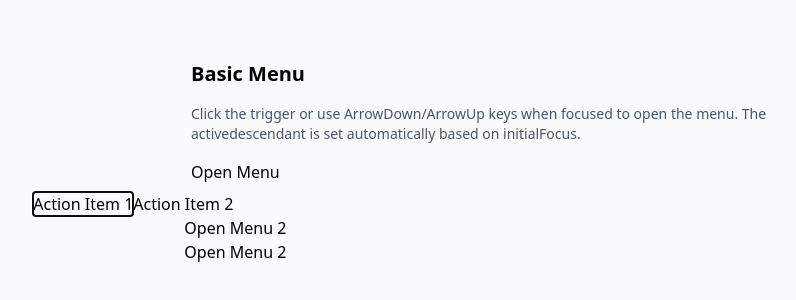
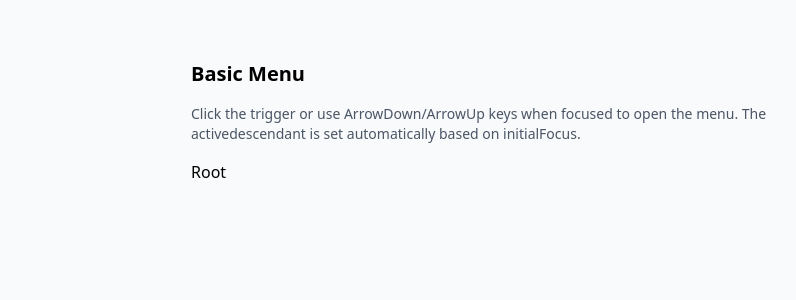
Before and after one commit to dev-hobin/component-workbook, a React (Vite) app: page / in a window 1280 px wide. Shown: the part 278-578 px from the top of the page, without its empty margins (113-909 px from the left). Built offline with nearby package versions, Linux system fonts and the light colour scheme.

Commit message:
feat: 최상위 루트만 컨트롤드

```diff
--- a/src/components/menu/examples.tsx
+++ b/src/components/menu/examples.tsx
@@ -1,5 +1,4 @@
-import { useState } from 'react'
-import Menu from '.'
+import NestedMenu from './nested'
 
 export function UncontrolledExample() {
   return (
@@ -12,275 +11,247 @@ export function UncontrolledExample() {
             the menu. The activedescendant is set automatically based on
             initialFocus.
           </p>
-          <Menu.Root defaultOpen>
-            <Menu.Trigger>Open Menu</Menu.Trigger>
-            <Menu.Portal>
-              <Menu.Positioner offset={8}>
-                <Menu.PositionerArrow />
-                <Menu.Content>
-                  <Menu.ActionItem value="item-1">
-                    Action Item 1
-                  </Menu.ActionItem>
-                  <Menu.ActionItem value="item-2">
-                    Action Item 2
-                  </Menu.ActionItem>
-                  <Menu.Root>
-                    <Menu.SubTrigger className="w-full">
-                      Open Menu 2
-                    </Menu.SubTrigger>
-                    <Menu.Portal>
-                      <Menu.Positioner offset={8} placement="right">
-                        <Menu.PositionerArrow />
-                        <Menu.SubContent>
-                          <Menu.ActionItem value="item-1">
-                            Action Item 1
-                          </Menu.ActionItem>
-                          <Menu.ActionItem value="item-2">
-                            Action Item 2
-                          </Menu.ActionItem>
-                          <Menu.ActionItem value="item-3">
-                            Action Item 3
-                          </Menu.ActionItem>
-                        </Menu.SubContent>
-                      </Menu.Positioner>
-                    </Menu.Portal>
-                  </Menu.Root>
-                  <Menu.Root>
-                    <Menu.SubTrigger className="w-full">
-                      Open Menu 2
-                    </Menu.SubTrigger>
-                    <Menu.Portal>
-                      <Menu.Positioner offset={8} placement="right">
-                        <Menu.PositionerArrow />
-                        <Menu.SubContent>
-                          <Menu.ActionItem value="item-1">
-                            Action Item 1
-                          </Menu.ActionItem>
-                          <Menu.ActionItem value="item-2">
-                            Action Item 2
-                          </Menu.ActionItem>
-                          <Menu.ActionItem value="item-3">
-                            Action Item 3
-                          </Menu.ActionItem>
-                        </Menu.SubContent>
-                      </Menu.Positioner>
-                    </Menu.Portal>
-                  </Menu.Root>
-                </Menu.Content>
-              </Menu.Positioner>
-            </Menu.Portal>
-          </Menu.Root>
+          <NestedMenu.Root>
+            <NestedMenu.Trigger>Root</NestedMenu.Trigger>
+            <NestedMenu.Positioner>
+              <NestedMenu.Content>
+                <NestedMenu.ActionItem value="a">A</NestedMenu.ActionItem>
+
+                <NestedMenu.Root>
+                  <NestedMenu.SubTrigger>Sub 1</NestedMenu.SubTrigger>
+                  <NestedMenu.Positioner placement="right">
+                    <NestedMenu.SubContent>
+                      <NestedMenu.ActionItem value="s1-1">
+                        S1-1
+                      </NestedMenu.ActionItem>
+                    </NestedMenu.SubContent>
+                  </NestedMenu.Positioner>
+                </NestedMenu.Root>
+
+                <NestedMenu.Root>
+                  <NestedMenu.SubTrigger>Sub 2</NestedMenu.SubTrigger>
+                  <NestedMenu.Positioner placement="right">
+                    <NestedMenu.SubContent>
+                      <NestedMenu.ActionItem value="s2-1">
+                        S2-1
+                      </NestedMenu.ActionItem>
+                    </NestedMenu.SubContent>
+                  </NestedMenu.Positioner>
+                </NestedMenu.Root>
+              </NestedMenu.Content>
+            </NestedMenu.Positioner>
+          </NestedMenu.Root>
         </div>
       </div>
     </div>
   )
 }
 
-export function ActivedescendantExample() {
-  return (
-    <div className="min-h-screen bg-gray-50 flex items-center justify-center p-8">
-      <div className="max-w-2xl w-full space-y-8">
-        <div>
-          <h2 className="text-xl font-semibold mb-4">
-            Activedescendant Visualization
-          </h2>
-          <p className="text-sm text-gray-600 mb-4">
-            This example shows how activedescendant works. The menu Content has
-            an{' '}
-            <code className="text-xs bg-gray-200 px-1">
-              aria-activedescendant
-            </code>{' '}
-            attribute that points to the currently active menu item. The active
-            item is visually highlighted with a blue background. Open the menu
-            and check the DOM inspector to see the{' '}
-            <code className="text-xs bg-gray-200 px-1">
-              aria-activedescendant
-            </code>{' '}
-            attribute on the Content element.
-          </p>
-          <Menu.Root>
-            <Menu.Trigger>Open Menu</Menu.Trigger>
-            <Menu.Positioner offset={8}>
-              <Menu.PositionerArrow />
-              <Menu.Content>
-                <Menu.ActionItem value="item-1">Action Item 1</Menu.ActionItem>
-                <Menu.ActionItem value="item-2">Action Item 2</Menu.ActionItem>
-                <Menu.ActionItem value="item-3">Action Item 3</Menu.ActionItem>
-              </Menu.Content>
-            </Menu.Positioner>
-          </Menu.Root>
-        </div>
-      </div>
-    </div>
-  )
-}
+// export function ActivedescendantExample() {
+//   return (
+//     <div className="min-h-screen bg-gray-50 flex items-center justify-center p-8">
+//       <div className="max-w-2xl w-full space-y-8">
+//         <div>
+//           <h2 className="text-xl font-semibold mb-4">
+//             Activedescendant Visualization
+//           </h2>
+//           <p className="text-sm text-gray-600 mb-4">
+//             This example shows how activedescendant works. The menu Content has
+//             an{' '}
+//             <code className="text-xs bg-gray-200 px-1">
+//               aria-activedescendant
+//             </code>{' '}
+//             attribute that points to the currently active menu item. The active
+//             item is visually highlighted with a blue background. Open the menu
+//             and check the DOM inspector to see the{' '}
+//             <code className="text-xs bg-gray-200 px-1">
+//               aria-activedescendant
+//             </code>{' '}
+//             attribute on the Content element.
+//           </p>
+//           <Menu.Root>
+//             <Menu.Trigger>Open Menu</Menu.Trigger>
+//             <Menu.Positioner offset={8}>
+//               <Menu.PositionerArrow />
+//               <Menu.Content>
+//                 <Menu.ActionItem value="item-1">Action Item 1</Menu.ActionItem>
+//                 <Menu.ActionItem value="item-2">Action Item 2</Menu.ActionItem>
+//                 <Menu.ActionItem value="item-3">Action Item 3</Menu.ActionItem>
+//               </Menu.Content>
+//             </Menu.Positioner>
+//           </Menu.Root>
+//         </div>
+//       </div>
+//     </div>
+//   )
+// }
 
-export function MixedItemsExample() {
-  return (
-    <div className="min-h-screen bg-gray-50 flex items-center justify-center p-8">
-      <div className="max-w-2xl w-full space-y-8">
-        <div>
-          <h2 className="text-xl font-semibold mb-4">Mixed Menu Items</h2>
-          <p className="text-sm text-gray-600 mb-4">
-            Menu can contain both ActionItem (button) and LinkItem (anchor)
-            elements. Each item requires a unique{' '}
-            <code className="text-xs bg-gray-200 px-1">value</code> prop which
-            is used to generate the ID for activedescendant.
-          </p>
-          <Menu.Root>
-            <Menu.Trigger>Open Menu</Menu.Trigger>
-            <Menu.Positioner offset={8}>
-              <Menu.PositionerArrow />
-              <Menu.Content>
-                <Menu.ActionItem value="new">New File</Menu.ActionItem>
-                <Menu.ActionItem value="open">Open File</Menu.ActionItem>
-                <Menu.LinkItem value="docs" href="/docs">
-                  Documentation
-                </Menu.LinkItem>
-                <Menu.LinkItem value="github" href="https://github.com">
-                  GitHub
-                </Menu.LinkItem>
-                <Menu.ActionItem value="settings">Settings</Menu.ActionItem>
-              </Menu.Content>
-            </Menu.Positioner>
-          </Menu.Root>
-        </div>
-      </div>
-    </div>
-  )
-}
+// export function MixedItemsExample() {
+//   return (
+//     <div className="min-h-screen bg-gray-50 flex items-center justify-center p-8">
+//       <div className="max-w-2xl w-full space-y-8">
+//         <div>
+//           <h2 className="text-xl font-semibold mb-4">Mixed Menu Items</h2>
+//           <p className="text-sm text-gray-600 mb-4">
+//             Menu can contain both ActionItem (button) and LinkItem (anchor)
+//             elements. Each item requires a unique{' '}
+//             <code className="text-xs bg-gray-200 px-1">value</code> prop which
+//             is used to generate the ID for activedescendant.
+//           </p>
+//           <Menu.Root>
+//             <Menu.Trigger>Open Menu</Menu.Trigger>
+//             <Menu.Positioner offset={8}>
+//               <Menu.PositionerArrow />
+//               <Menu.Content>
+//                 <Menu.ActionItem value="new">New File</Menu.ActionItem>
+//                 <Menu.ActionItem value="open">Open File</Menu.ActionItem>
+//                 <Menu.LinkItem value="docs" href="/docs">
+//                   Documentation
+//                 </Menu.LinkItem>
+//                 <Menu.LinkItem value="github" href="https://github.com">
+//                   GitHub
+//                 </Menu.LinkItem>
+//                 <Menu.ActionItem value="settings">Settings</Menu.ActionItem>
+//               </Menu.Content>
+//             </Menu.Positioner>
+//           </Menu.Root>
+//         </div>
+//       </div>
+//     </div>
+//   )
+// }
 
-export function PlacementExample() {
-  return (
-    <div className="min-h-screen bg-gray-50 flex items-center justify-center p-8">
-      <div className="max-w-2xl w-full space-y-8">
-        <div>
-          <h2 className="text-xl font-semibold mb-4">Different Placements</h2>
-          <p className="text-sm text-gray-600 mb-4">
-            Menu can be positioned in different directions. The PositionerArrow
-            automatically adjusts its border colors to match the Content border.
-          </p>
-          <div className="grid grid-cols-2 gap-4">
-            <Menu.Root>
-              <Menu.Trigger>Bottom</Menu.Trigger>
-              <Menu.Positioner placement="bottom" offset={8}>
-                <Menu.PositionerArrow />
-                <Menu.Content>
-                  <Menu.ActionItem value="1">Item 1</Menu.ActionItem>
-                  <Menu.ActionItem value="2">Item 2</Menu.ActionItem>
-                </Menu.Content>
-              </Menu.Positioner>
-            </Menu.Root>
+// export function PlacementExample() {
+//   return (
+//     <div className="min-h-screen bg-gray-50 flex items-center justify-center p-8">
+//       <div className="max-w-2xl w-full space-y-8">
+//         <div>
+//           <h2 className="text-xl font-semibold mb-4">Different Placements</h2>
+//           <p className="text-sm text-gray-600 mb-4">
+//             Menu can be positioned in different directions. The PositionerArrow
+//             automatically adjusts its border colors to match the Content border.
+//           </p>
+//           <div className="grid grid-cols-2 gap-4">
+//             <Menu.Root>
+//               <Menu.Trigger>Bottom</Menu.Trigger>
+//               <Menu.Positioner placement="bottom" offset={8}>
+//                 <Menu.PositionerArrow />
+//                 <Menu.Content>
+//                   <Menu.ActionItem value="1">Item 1</Menu.ActionItem>
+//                   <Menu.ActionItem value="2">Item 2</Menu.ActionItem>
+//                 </Menu.Content>
+//               </Menu.Positioner>
+//             </Menu.Root>
 
-            <Menu.Root>
-              <Menu.Trigger>Top</Menu.Trigger>
-              <Menu.Positioner placement="top" offset={8}>
-                <Menu.PositionerArrow />
-                <Menu.Content>
-                  <Menu.ActionItem value="1">Item 1</Menu.ActionItem>
-                  <Menu.ActionItem value="2">Item 2</Menu.ActionItem>
-                </Menu.Content>
-              </Menu.Positioner>
-            </Menu.Root>
+//             <Menu.Root>
+//               <Menu.Trigger>Top</Menu.Trigger>
+//               <Menu.Positioner placement="top" offset={8}>
+//                 <Menu.PositionerArrow />
+//                 <Menu.Content>
+//                   <Menu.ActionItem value="1">Item 1</Menu.ActionItem>
+//                   <Menu.ActionItem value="2">Item 2</Menu.ActionItem>
+//                 </Menu.Content>
+//               </Menu.Positioner>
+//             </Menu.Root>
 
-            <Menu.Root>
-              <Menu.Trigger>Left</Menu.Trigger>
-              <Menu.Positioner placement="left" offset={8}>
-                <Menu.PositionerArrow />
-                <Menu.Content>
-                  <Menu.ActionItem value="1">Item 1</Menu.ActionItem>
-                  <Menu.ActionItem value="2">Item 2</Menu.ActionItem>
-                </Menu.Content>
-              </Menu.Positioner>
-            </Menu.Root>
+//             <Menu.Root>
+//               <Menu.Trigger>Left</Menu.Trigger>
+//               <Menu.Positioner placement="left" offset={8}>
+//                 <Menu.PositionerArrow />
+//                 <Menu.Content>
+//                   <Menu.ActionItem value="1">Item 1</Menu.ActionItem>
+//                   <Menu.ActionItem value="2">Item 2</Menu.ActionItem>
+//                 </Menu.Content>
+//               </Menu.Positioner>
+//             </Menu.Root>
 
-            <Menu.Root>
-              <Menu.Trigger>Right</Menu.Trigger>
-              <Menu.Positioner placement="right" offset={8}>
-                <Menu.PositionerArrow />
-                <Menu.Content>
-                  <Menu.ActionItem value="1">Item 1</Menu.ActionItem>
-                  <Menu.ActionItem value="2">Item 2</Menu.ActionItem>
-                </Menu.Content>
-              </Menu.Positioner>
-            </Menu.Root>
-          </div>
-        </div>
-      </div>
-    </div>
-  )
-}
+//             <Menu.Root>
+//               <Menu.Trigger>Right</Menu.Trigger>
+//               <Menu.Positioner placement="right" offset={8}>
+//                 <Menu.PositionerArrow />
+//                 <Menu.Content>
+//                   <Menu.ActionItem value="1">Item 1</Menu.ActionItem>
+//                   <Menu.ActionItem value="2">Item 2</Menu.ActionItem>
+//                 </Menu.Content>
+//               </Menu.Positioner>
+//             </Menu.Root>
+//           </div>
+//         </div>
+//       </div>
+//     </div>
+//   )
+// }
 
-export function PortalExample() {
-  return (
-    <div className="min-h-screen bg-gray-50 flex items-center justify-center p-8">
-      <div className="max-w-2xl w-full space-y-8">
-        <div>
-          <h2 className="text-xl font-semibold mb-4">With Portal</h2>
-          <p className="text-sm text-gray-600 mb-4">
-            Menu can be rendered in a portal to avoid z-index issues. The
-            activedescendant logic works the same way regardless of portal
-            usage.
-          </p>
-          <Menu.Root>
-            <Menu.Trigger>Open Menu (Portal)</Menu.Trigger>
-            <Menu.Portal>
-              <Menu.Positioner offset={8}>
-                <Menu.PositionerArrow />
-                <Menu.Content>
-                  <Menu.ActionItem value="item-1">
-                    Action Item 1
-                  </Menu.ActionItem>
-                  <Menu.ActionItem value="item-2">
-                    Action Item 2
-                  </Menu.ActionItem>
-                  <Menu.ActionItem value="item-3">
-                    Action Item 3
-                  </Menu.ActionItem>
-                </Menu.Content>
-              </Menu.Positioner>
-            </Menu.Portal>
-          </Menu.Root>
-        </div>
-      </div>
-    </div>
-  )
-}
+// export function PortalExample() {
+//   return (
+//     <div className="min-h-screen bg-gray-50 flex items-center justify-center p-8">
+//       <div className="max-w-2xl w-full space-y-8">
+//         <div>
+//           <h2 className="text-xl font-semibold mb-4">With Portal</h2>
+//           <p className="text-sm text-gray-600 mb-4">
+//             Menu can be rendered in a portal to avoid z-index issues. The
+//             activedescendant logic works the same way regardless of portal
+//             usage.
+//           </p>
+//           <Menu.Root>
+//             <Menu.Trigger>Open Menu (Portal)</Menu.Trigger>
+//             <Menu.Portal>
+//               <Menu.Positioner offset={8}>
+//                 <Menu.PositionerArrow />
+//                 <Menu.Content>
+//                   <Menu.ActionItem value="item-1">
+//                     Action Item 1
+//                   </Menu.ActionItem>
+//                   <Menu.ActionItem value="item-2">
+//                     Action Item 2
+//                   </Menu.ActionItem>
+//                   <Menu.ActionItem value="item-3">
+//                     Action Item 3
+//                   </Menu.ActionItem>
+//                 </Menu.Content>
+//               </Menu.Positioner>
+//             </Menu.Portal>
+//           </Menu.Root>
+//         </div>
+//       </div>
+//     </div>
+//   )
+// }
 
-export function ControlledExample() {
-  const [open, setOpen] = useState(false)
+// export function ControlledExample() {
+//   const [open, setOpen] = useState(false)
 
-  return (
-    <div className="min-h-screen bg-gray-50 flex items-center justify-center p-8">
-      <div className="max-w-2xl w-full space-y-8">
-        <div>
-          <h2 className="text-xl font-semibold mb-4">Controlled Menu</h2>
-          <p className="text-sm text-gray-600 mb-4">
-            Menu can be controlled externally. The activedescendant is still
-            managed internally by the Menu component.
-          </p>
-          <div className="mb-4">
-            <button
-              type="button"
-              onClick={() => setOpen(!open)}
-              className="px-4 py-2 bg-gray-200 rounded-md hover:bg-gray-300"
-            >
-              {open ? 'Close' : 'Open'} Menu (External Control)
-            </button>
-          </div>
-          <Menu.Root open={open} onOpenChange={setOpen}>
-            <Menu.Trigger>Open Menu</Menu.Trigger>
-            <Menu.Positioner offset={8}>
-              <Menu.PositionerArrow />
-              <Menu.Content>
-                <Menu.ActionItem value="item-1">Action Item 1</Menu.ActionItem>
-                <Menu.ActionItem value="item-2">Action Item 2</Menu.ActionItem>
-                <Menu.ActionItem value="item-3">Action Item 3</Menu.ActionItem>
-              </Menu.Content>
-            </Menu.Positioner>
-          </Menu.Root>
-        </div>
-      </div>
-    </div>
-  )
-}
+//   return (
+//     <div className="min-h-screen bg-gray-50 flex items-center justify-center p-8">
+//       <div className="max-w-2xl w-full space-y-8">
+//         <div>
+//           <h2 className="text-xl font-semibold mb-4">Controlled Menu</h2>
+//           <p className="text-sm text-gray-600 mb-4">
+//             Menu can be controlled externally. The activedescendant is still
+//             managed internally by the Menu component.
+//           </p>
+//           <div className="mb-4">
+//             <button
+//               type="button"
+//               onClick={() => setOpen(!open)}
+//               className="px-4 py-2 bg-gray-200 rounded-md hover:bg-gray-300"
+//             >
+//               {open ? 'Close' : 'Open'} Menu (External Control)
+//             </button>
+//           </div>
+//           <Menu.Root open={open} onOpenChange={setOpen}>
+//             <Menu.Trigger>Open Menu</Menu.Trigger>
+//             <Menu.Positioner offset={8}>
+//               <Menu.PositionerArrow />
+//               <Menu.Content>
+//                 <Menu.ActionItem value="item-1">Action Item 1</Menu.ActionItem>
+//                 <Menu.ActionItem value="item-2">Action Item 2</Menu.ActionItem>
+//                 <Menu.ActionItem value="item-3">Action Item 3</Menu.ActionItem>
+//               </Menu.Content>
+//             </Menu.Positioner>
+//           </Menu.Root>
+//         </div>
+//       </div>
+//     </div>
+//   )
+// }
--- a/src/components/menu/nested.tsx
+++ b/src/components/menu/nested.tsx
@@ -99,11 +99,6 @@ export type RootProps = {
   defaultOpenPath?: string[]
   onOpenPathChange?: (path: string[]) => void
 
-  // (옵션) 최상위 메뉴 자체의 open 여부
-  open?: boolean
-  onOpenChange?: (open: boolean) => void
-  defaultOpen?: boolean
-
   idRules?: {
     rootId?: string
     triggerId?: string
@@ -149,13 +144,7 @@ function TopRoot({
   )
 }
 
-export function SubRoot({
-  open: openProp,
-  onOpenChange,
-  defaultOpen,
-  idRules: idRulesProp,
-  children,
-}: RootProps) {
+export function SubRoot({ idRules: idRulesProp, children }: RootProps) {
   const parentMenuContext = useContext(MenuContext)
   const tree = useMenuTreeContext()
 
@@ -177,13 +166,9 @@ export function SubRoot({
 
   const initialFocusTypeRef = useRef<'first-item' | 'last-item'>('first-item')
 
-  const [localOpen, setLocalOpen] = useControllableState({
-    prop: openProp,
-    onChange: onOpenChange,
-    defaultProp: defaultOpen ?? false,
-  })
-
-  const open = isTopLevel ? localOpen : tree.openPath.includes(rootId)
+  const open = isTopLevel
+    ? tree.openPath.length > 0 && tree.openPath[0] === rootId // 루트는 경로의 첫 요소
+    : tree.openPath.includes(rootId)
 
   const [activeItemId, setActiveItemId] = useState<string | null>(null)
 
@@ -192,10 +177,6 @@ export function SubRoot({
   }: {
     initialFocusType: 'first-item' | 'last-item'
   }) => {
-    if (isTopLevel) {
-      setLocalOpen(true)
-    }
-
     initialFocusTypeRef.current = initialFocusType
 
     const parentRootId = parentMenuContext?.idRules.rootId
@@ -221,10 +202,6 @@ export function SubRoot({
   }
 
   const closeMenu = () => {
-    if (isTopLevel) {
-      setLocalOpen(false)
-    }
-
     setActiveItemId(null)
 
     const selfId = rootId
@@ -431,25 +408,6 @@ export function SubRoot({
       contentEl.removeEventListener('keydown', handleKeyDown)
     }
   }, [closeMenuRef, contentId, isContentPresent, isSubMenu])
-
-  // ✅ 최상위 Root가 열렸는데 트리 경로가 비어 있으면, 루트부터 시작하는 경로로 세팅
-  useEffect(() => {
-    if (!isTopLevel) return
-    if (!tree) return
-    if (!open) return
-
-    // 이미 루트가 경로의 시작이면 손대지 않음
-    if (tree.openPath[0] === rootId) return
-
-    tree.setOpenPath((prev) => {
-      // 이미 다른 루트가 있을 수도 있지만,
-      // 이 TopRoot 입장에서는 자기 rootId를 0번으로 두는 게 자연스러움
-      if (!prev.length) {
-        return [rootId]
-      }
-      return [rootId, ...prev.slice(1)]
-    })
-  }, [isTopLevel, tree, open, rootId])
 
   return (
     <MenuContext.Provider
```
